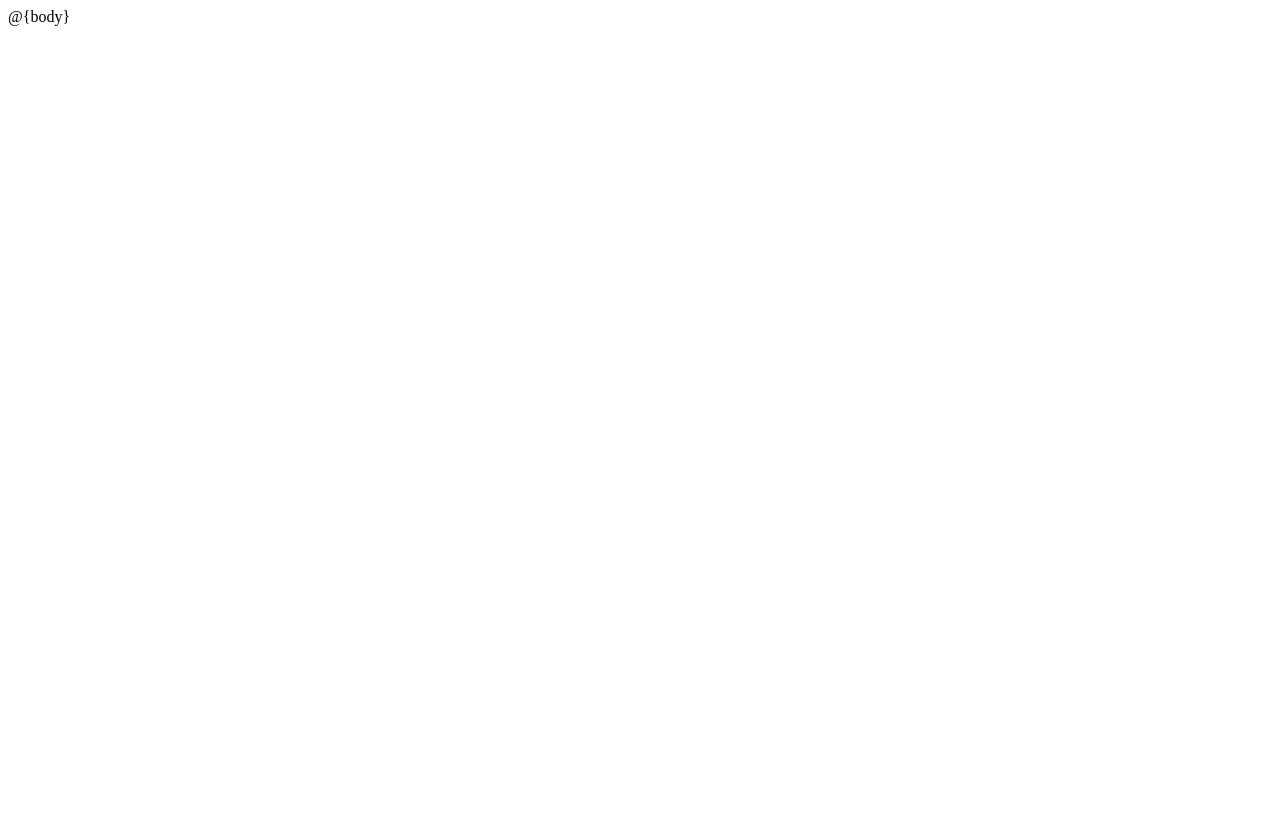
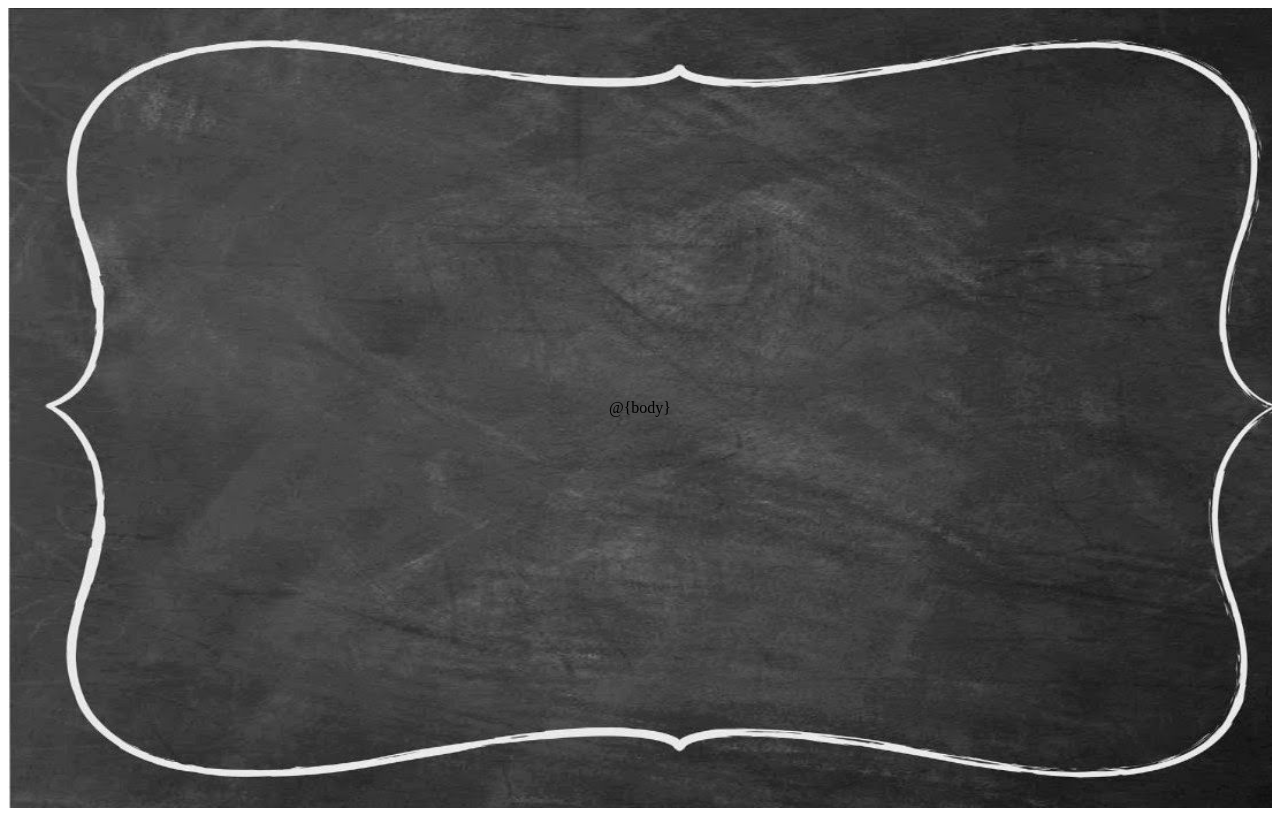
Before and after one commit to chancandan/portfolio-project-3, a website: page views/layout.html in a window 1280 px wide. Drawn offline with nearby package versions, Linux system fonts and the light colour scheme.

Commit message:
Fix typo errors in html page.

```diff
--- a/views/layout.html
+++ b/views/layout.html
@@ -8,7 +8,7 @@
     <script src="https://cdnjs.cloudflare.com/ajax/libs/jquery/3.1.1/jquery.min.js"></script>
     <script src="https://cdnjs.cloudflare.com/ajax/libs/xterm/3.14.5/xterm.min.js"></script>
     <script src="https://cdnjs.cloudflare.com/ajax/libs/xterm/3.14.5/addons/attach/attach.js"></script>
-    <title>Hangman game - Daniel Lyons</title>
+    <title>Hangman Game - Daniel Lyons</title>
 
     <style>
 
@@ -18,7 +18,7 @@
             align-items: center;
             justify-content: center;
             height: 100vh;
-            background-image: url("chalkboard.jpg");
+            background-image: url("chalk.jpg");
             background-size: cover;
         }
 
@@ -185,7 +185,7 @@
 
 <body>
 
-    <main id="main container">
+    <main id="main-container">
 
         @{body}
     </main>
```
Also changed, not shown: views/chalk.jpg (renamed from views/chalkboard.jpg).
